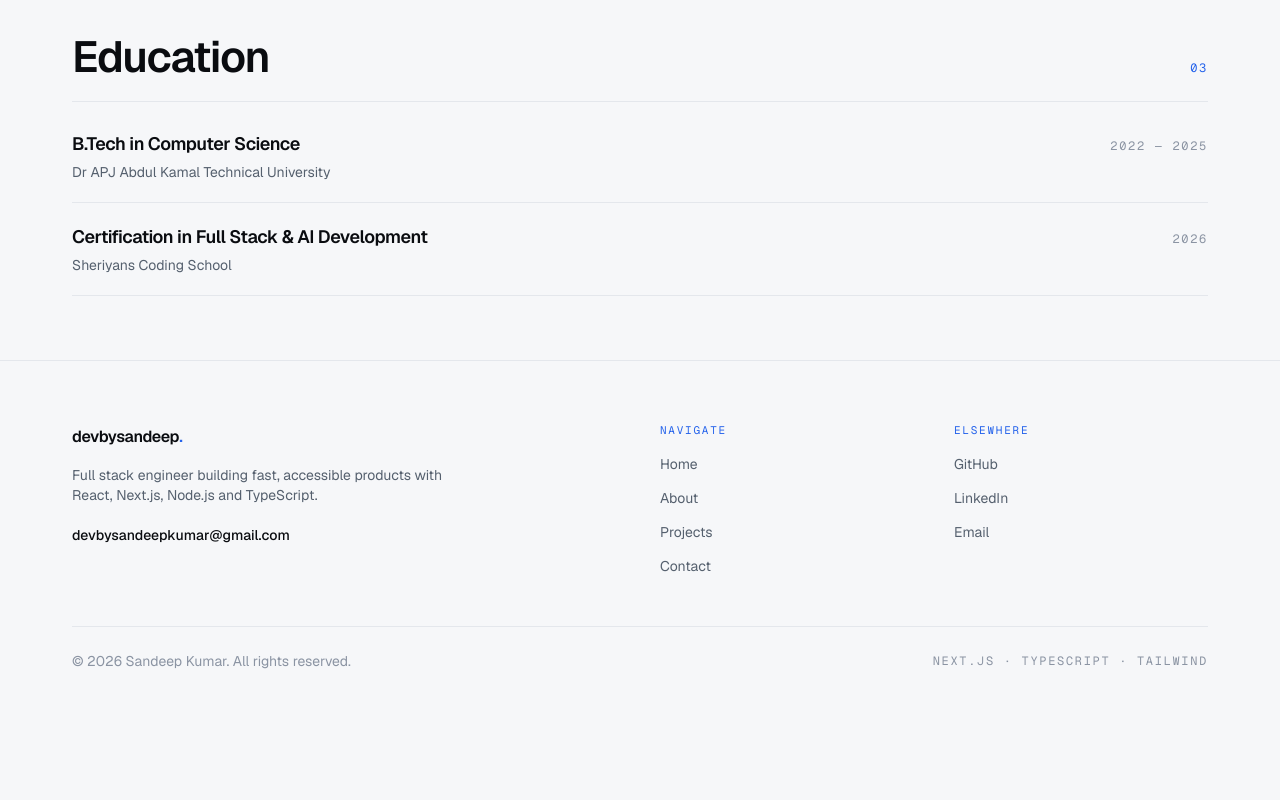
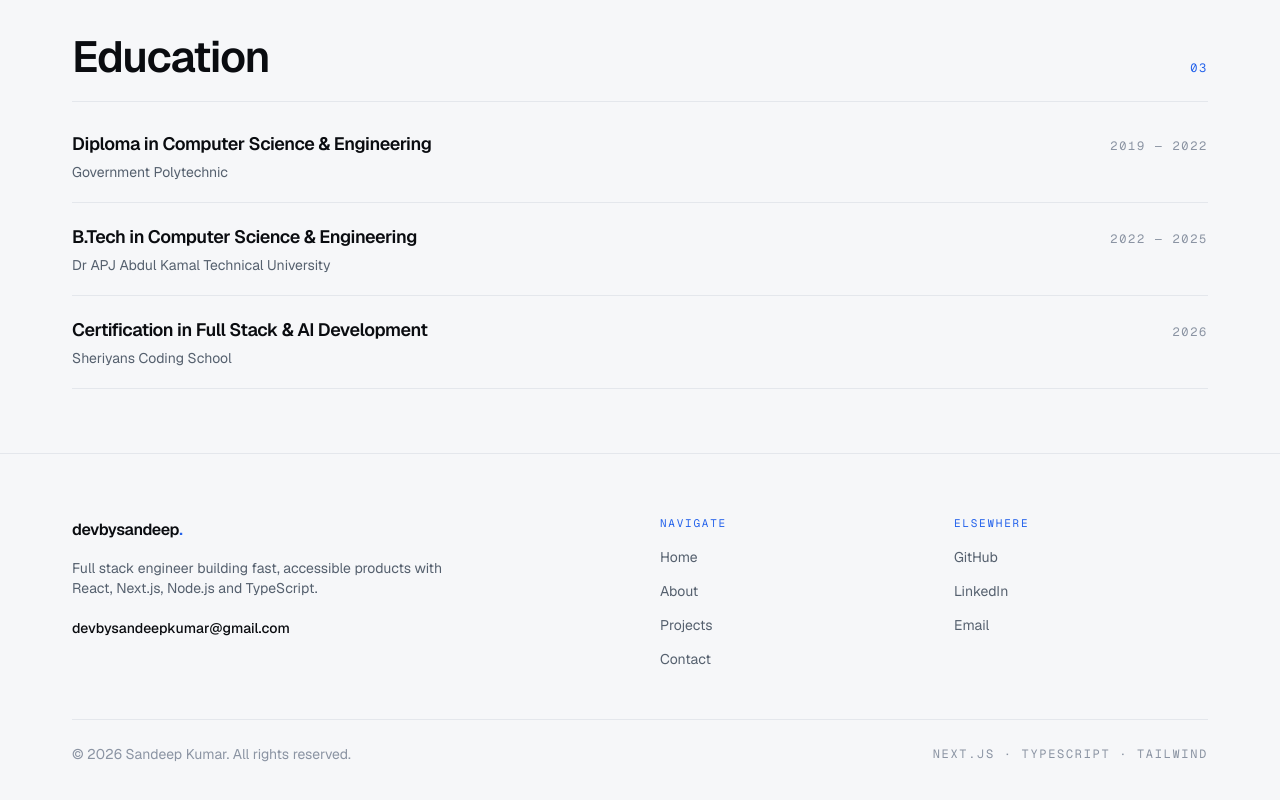
Before and after one commit to devbysandeepkumar/portfolio, a Next.js app: page /about in a window 1280 px wide. Shown: the part 1316-2116 px from the top of the page. Before the commit the page ends 2051 px from the top, so only its background shows below. Built offline with nearby package versions, Linux system fonts and the light colour scheme.

Commit message:
Update portfolio.ts

```diff
--- a/data/portfolio.ts
+++ b/data/portfolio.ts
@@ -123,7 +123,12 @@ export const projects: Project[] = [
 
 export const education = [
   {
-    degree: "B.Tech in Computer Science",
+  degree: "Diploma in Computer Science & Engineering",
+  school: "Government Polytechnic",
+  period: "2019 — 2022",
+  },
+  {
+    degree: "B.Tech in Computer Science & Engineering",
     school: "Dr APJ Abdul Kamal Technical University",
     period: "2022 — 2025",
   },
```
